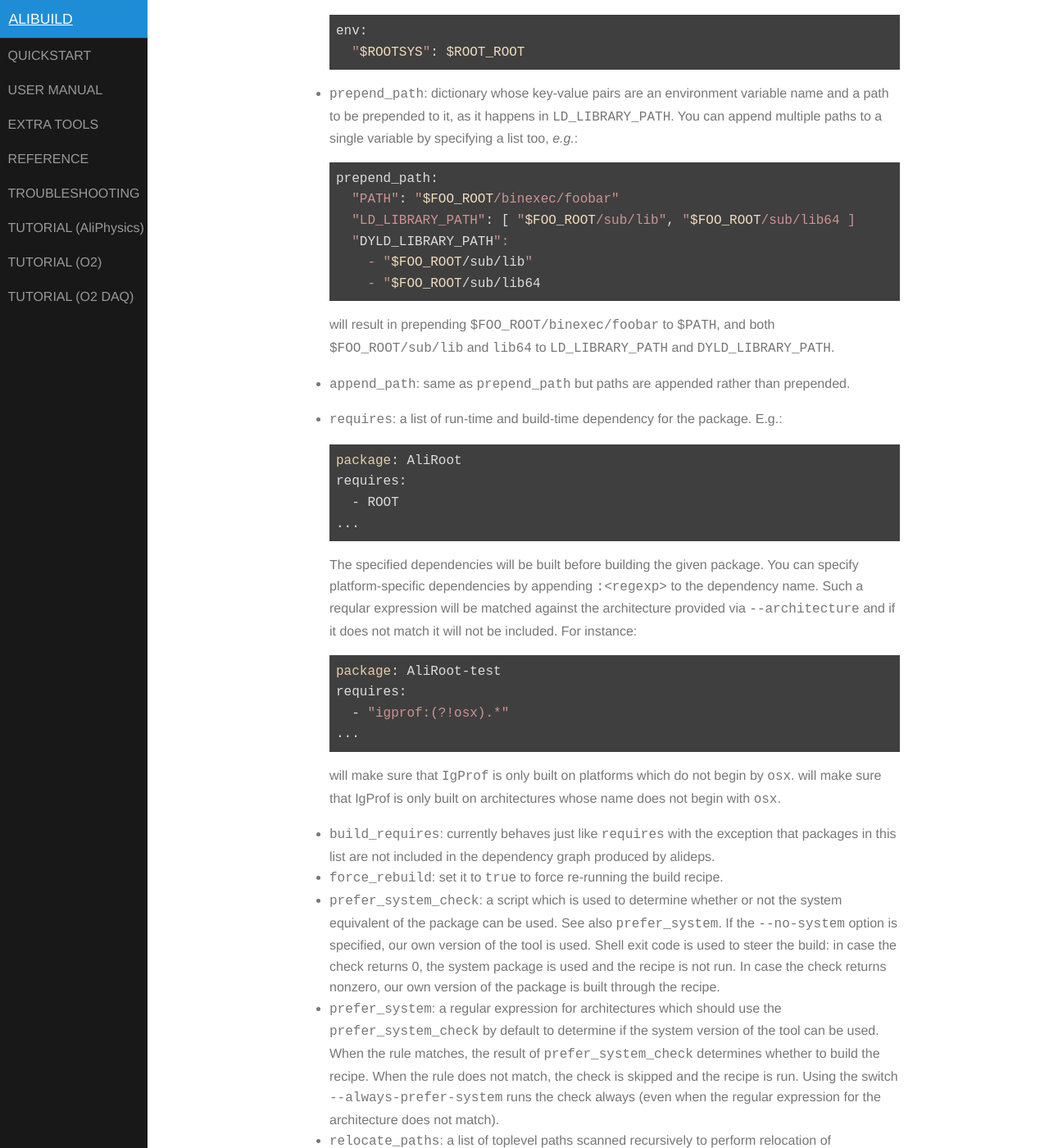
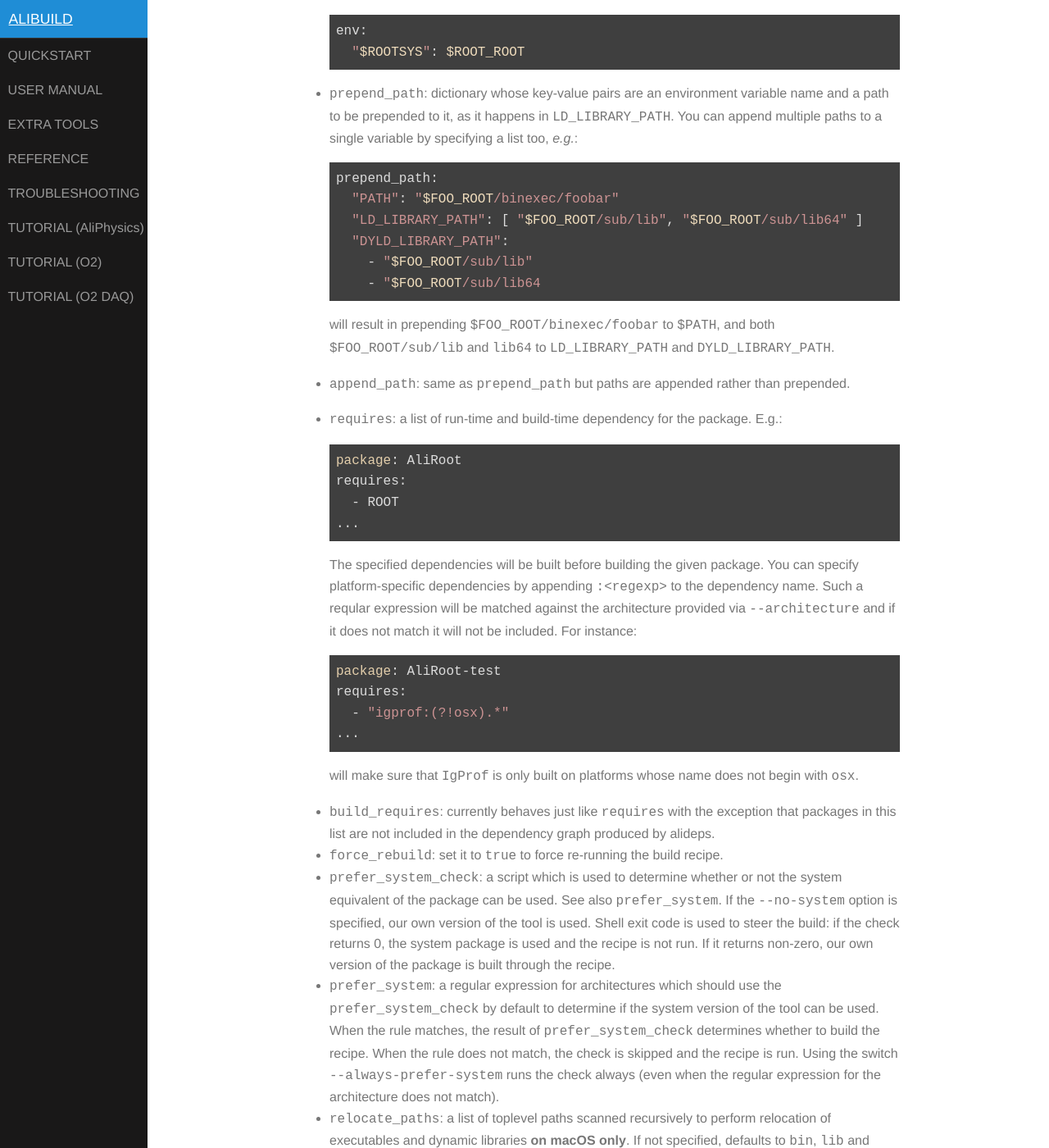
Before and after one commit to alisw/alibuild, a Jekyll site: the page built from docs/reference.markdown, in a window 1280 px wide and 1400 px high, scrolled down 1640 px. Shown: the whole window at 82% size. Built offline with Jekyll 4.4.1, drawn with Linux system fonts in a browser that asks for light colours; some of the changed text lies outside the part shown.

Commit message:
Fix minor typos in the reference doc

```diff
--- a/docs/reference.markdown
+++ b/docs/reference.markdown
@@ -77,7 +77,7 @@
 
         prepend_path:
           "PATH": "$FOO_ROOT/binexec/foobar"
-          "LD_LIBRARY_PATH": [ "$FOO_ROOT/sub/lib", "$FOO_ROOT/sub/lib64 ]
+          "LD_LIBRARY_PATH": [ "$FOO_ROOT/sub/lib", "$FOO_ROOT/sub/lib64" ]
           "DYLD_LIBRARY_PATH":
             - "$FOO_ROOT/sub/lib"
             - "$FOO_ROOT/sub/lib64
@@ -105,10 +105,8 @@
           - "igprof:(?!osx).*"
         ...
 
-    will make sure that `IgProf` is only built on platforms which do not begin
-    by `osx`.
-    will make sure that IgProf is only built on architectures whose name does
-    not begin with `osx`.
+    will make sure that `IgProf` is only built on platforms whose name does not
+    begin with `osx`.
   - `build_requires`: currently behaves just like `requires` with the exception
     that packages in this list are not included in the dependency graph
     produced by alideps.
@@ -116,9 +114,9 @@
   - `prefer_system_check`: a script which is used to determine whether
     or not the system equivalent of the package can be used. See also
     `prefer_system`. If the `--no-system` option is specified, our own
-    version of the tool is used. Shell exit code is used to steer the build: in
-    case the check returns 0, the system package is used and the recipe is not
-    run. In case the check returns nonzero, our own version of the package is
+    version of the tool is used. Shell exit code is used to steer the build: if
+    the check returns 0, the system package is used and the recipe is not
+    run. If it returns non-zero, our own version of the package is
     built through the recipe.
   - `prefer_system`: a regular expression for architectures which should
     use the `prefer_system_check` by default to determine if the system
@@ -129,7 +127,7 @@
     expression for the architecture does not match).
   - `relocate_paths`: a list of toplevel paths scanned recursively to perform
     relocation of executables and dynamic libraries **on macOS only**. If not
-    specified defaults to `bin`, `lib` and `lib64`.
+    specified, defaults to `bin`, `lib` and `lib64`.
 
 ### The body
 
```
